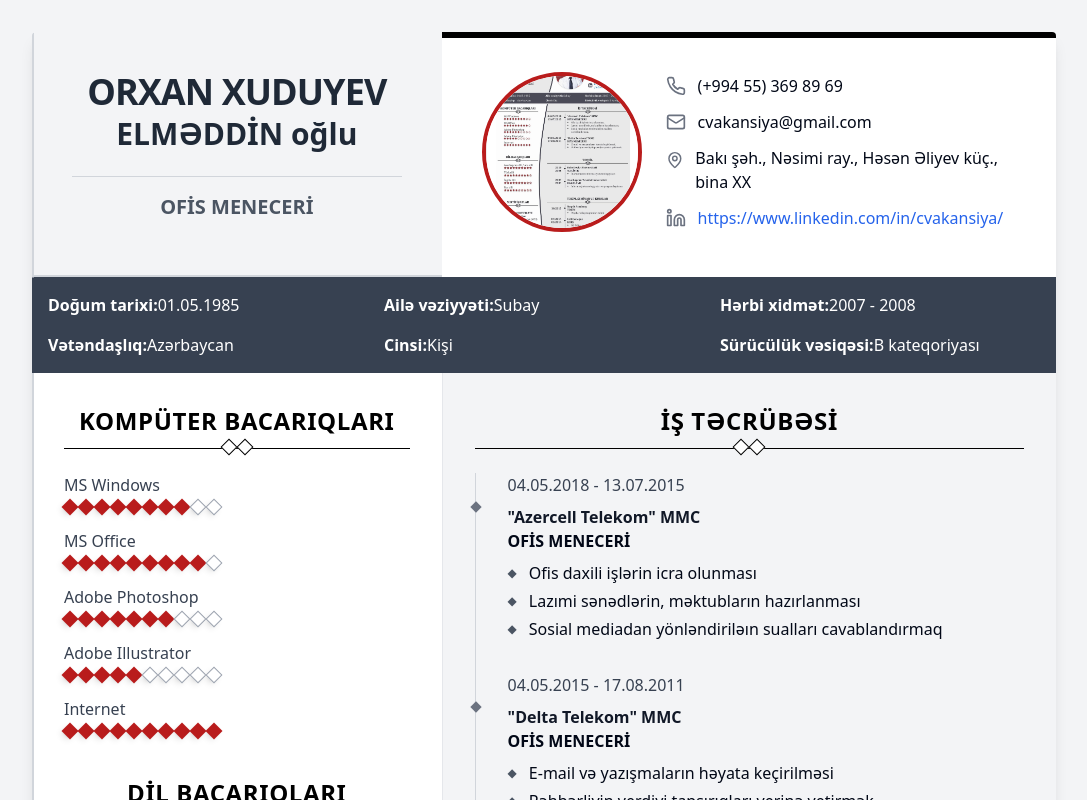
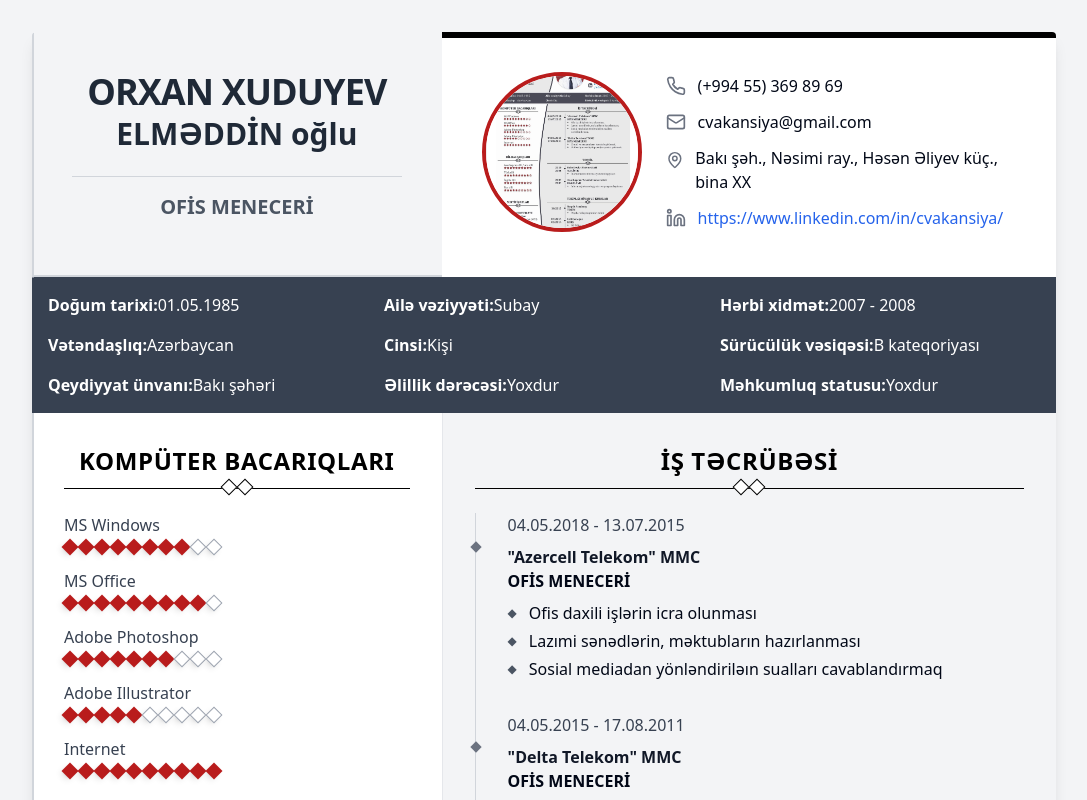
Before and after one commit to EyvAZCeferov/html-craft-wizard, a React (Vite) app: page / in a window 1280 px wide. Shown: the top 800 px of the page, without its empty margins (96-1183 px from the left). Built offline with nearby package versions, Linux system fonts and the light colour scheme.

Commit message:
Yoxdur hamısı

```diff
--- a/src/components/resume/PersonalInfo.tsx
+++ b/src/components/resume/PersonalInfo.tsx
@@ -7,27 +7,39 @@ const PersonalInfo = () => {
       <div className="grid grid-cols-1 md:grid-cols-3 gap-4">
         <div className="flex flex-row">
           <span className="font-semibold">Doğum tarixi:</span>
-          <span>01.05.1985</span>
+          <span> 01.05.1985</span>
         </div>
         <div className="flex flex-row">
           <span className="font-semibold">Ailə vəziyyəti:</span>
-          <span>Subay</span>
+          <span> Subay</span>
         </div>
         <div className="flex flex-row">
           <span className="font-semibold">Hərbi xidmət:</span>
-          <span>2007 - 2008</span>
+          <span> 2007 - 2008</span>
         </div>
         <div className="flex flex-row">
           <span className="font-semibold">Vətəndaşlıq:</span>
-          <span>Azərbaycan</span>
+          <span> Azərbaycan</span>
         </div>
         <div className="flex flex-row">
           <span className="font-semibold">Cinsi:</span>
-          <span>Kişi</span>
+          <span> Kişi</span>
         </div>
         <div className="flex flex-row">
           <span className="font-semibold">Sürücülük vəsiqəsi:</span>
-          <span>B kateqoriyası</span>
+          <span> B kateqoriyası</span>
+        </div>
+        <div className="flex flex-row">
+          <span className="font-semibold">Qeydiyyat ünvanı:</span>
+          <span> Bakı şəhəri</span>
+        </div>
+        <div className="flex flex-row">
+          <span className="font-semibold">Əlillik dərəcəsi:</span>
+          <span> Yoxdur</span>
+        </div>
+        <div className="flex flex-row">
+          <span className="font-semibold">Məhkumluq statusu:</span>
+          <span> Yoxdur</span>
         </div>
       </div>
     </div>
```
